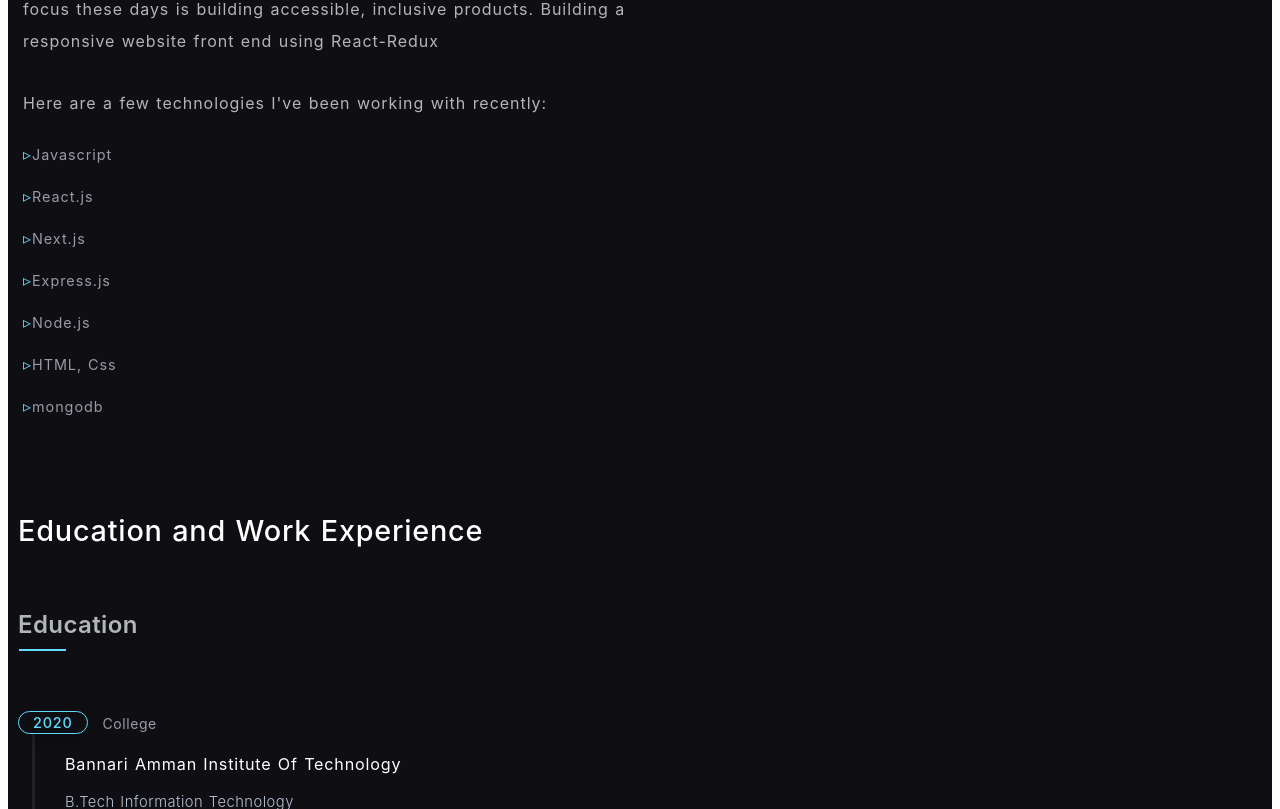
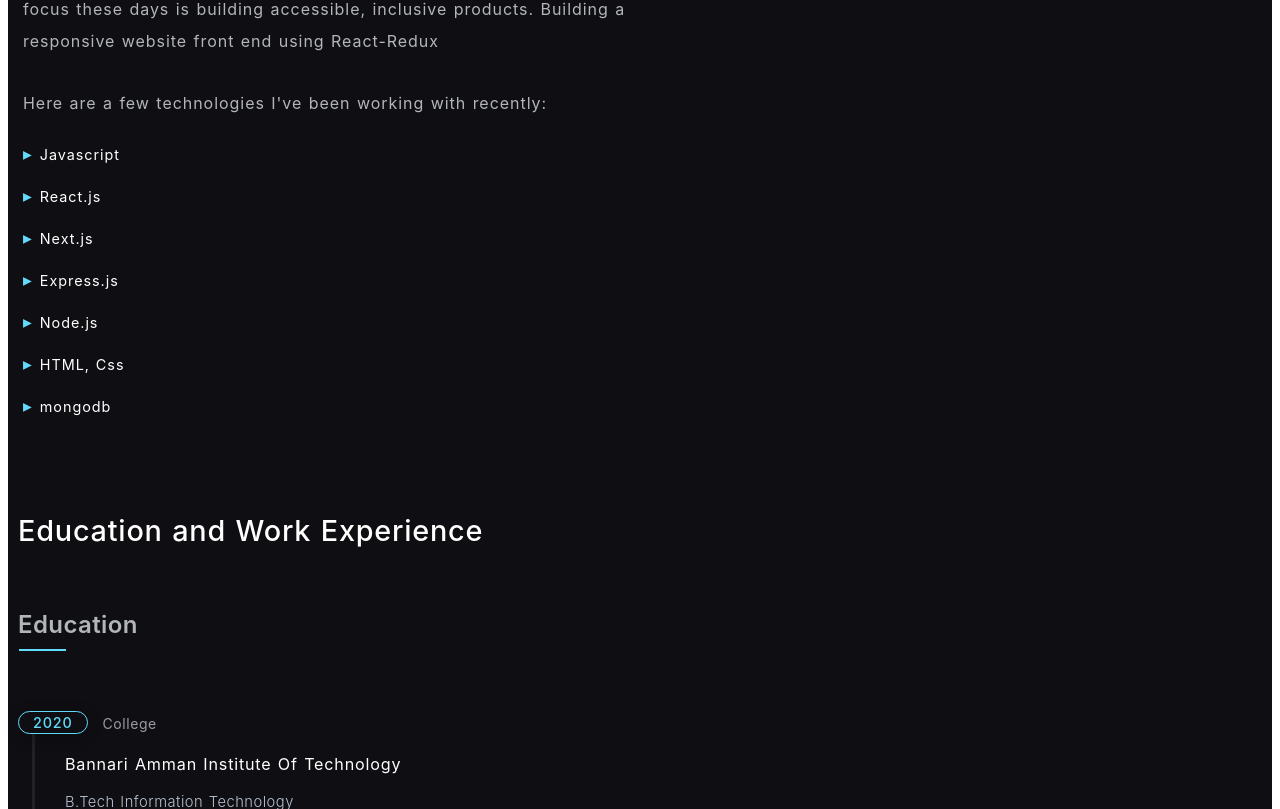
Before and after one commit to SujithGunasekaran/Portfolio, a Next.js app: page / in a window 1280 px wide. Shown: the part 991-1800 px from the top of the page. Built offline with nearby package versions, Linux system fonts and the light colour scheme; some icons are missing.

Commit message:
Style chage

```diff
--- a/styles/about.css
+++ b/styles/about.css
@@ -32,7 +32,7 @@
 .about-tech
 {
     padding: 5px 0px 5px 0px;
-    color : var(--second-white);
+    color : var(--first-white);
     font-size: .9rem;
     line-height: 2rem;
     letter-spacing: 0.060rem;
@@ -43,11 +43,12 @@
 }
 .about-tech::before
 {
-    content: "▹";
+    content: "▸";
     left: 0px;
+    margin-right: 7px;
     color: var(--primary-blue);
     margin-top: 15px;
-    font-size: 1rem;
+    font-size: 1.1rem;
     line-height: 2px;
 }
 .about-tech-flex
--- a/styles/main.css
+++ b/styles/main.css
@@ -20,9 +20,9 @@
 }
 
 ::-webkit-scrollbar {
-    width: 5px;
+    width: 7px;
     border-radius: 0px;
-    background-color: rgb(100, 99, 99);
+    background-color: var(--dark-first);
 }
 ::-webkit-scrollbar-track {
     -webkit-box-shadow: inset 0 0 6px rgba(0,0,0,0.3);
@@ -33,7 +33,7 @@
 ::-webkit-scrollbar-thumb {
     -webkit-border-radius: 10px;
     border-radius: 10px;
-    background: #61dafb;
+    background: rgb(112, 111, 111);
     -webkit-box-shadow: inset 0 0 6px rgba(0,0,0,0.5);
     box-shadow: inset 0 0 6px rgba(0,0,0,0.5);
 }
--- a/styles/myinfo.css
+++ b/styles/myinfo.css
@@ -19,7 +19,7 @@
 }
 .myinfo-letter-heading
 {
-    color : var(--third-white);
+    color : var(--first-white);
     font-weight: 600;
     letter-spacing: 0.175rem;
     word-spacing: 1px;
--- a/styles/resume.css
+++ b/styles/resume.css
@@ -157,7 +157,7 @@
 .coding-skill-container
 {
     margin : 20px 0px;
-    border: 1px solid rgb(176, 234, 245);
+    background-color: rgb(26, 26, 29);
     border-radius: 0.5rem;
     padding : 30px 25px;
     display: flex;
@@ -165,15 +165,16 @@
     align-items: center;
     justify-content: center;
     transition: 0.5s all ease-in-out;
+    box-shadow: 0 10px 30px -15px rgba(2,12,27,0.7);
 }
 .coding-skill-logo
 {
-    background-color: rgb(220, 235, 240);
-    color : #1691b3;
+    /* background-color: rgb(220, 235, 240); */
+    color : var(--primary-blue);
     text-align: center;
     width : 2.6rem;
     height : 2.6rem;
-    font-size: 1.5rem;
+    font-size: 2rem;
     border-radius: 50%;
 }
 .coding-skill-name
```
